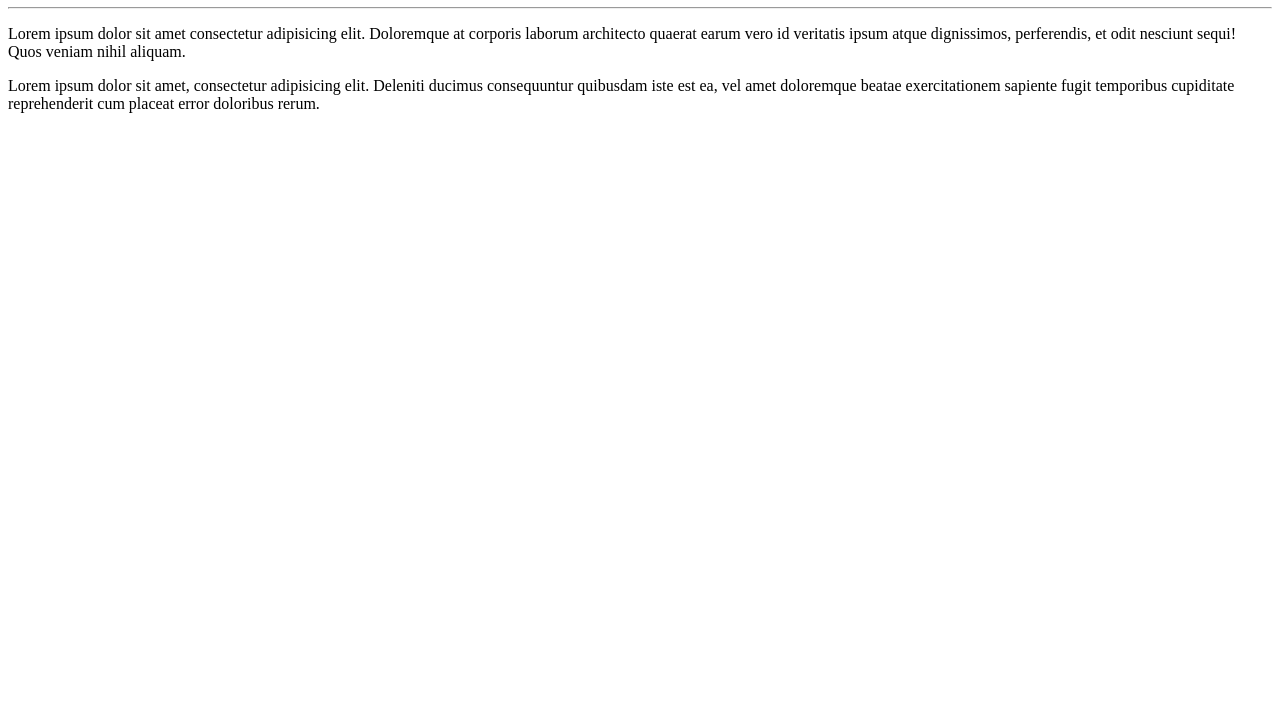
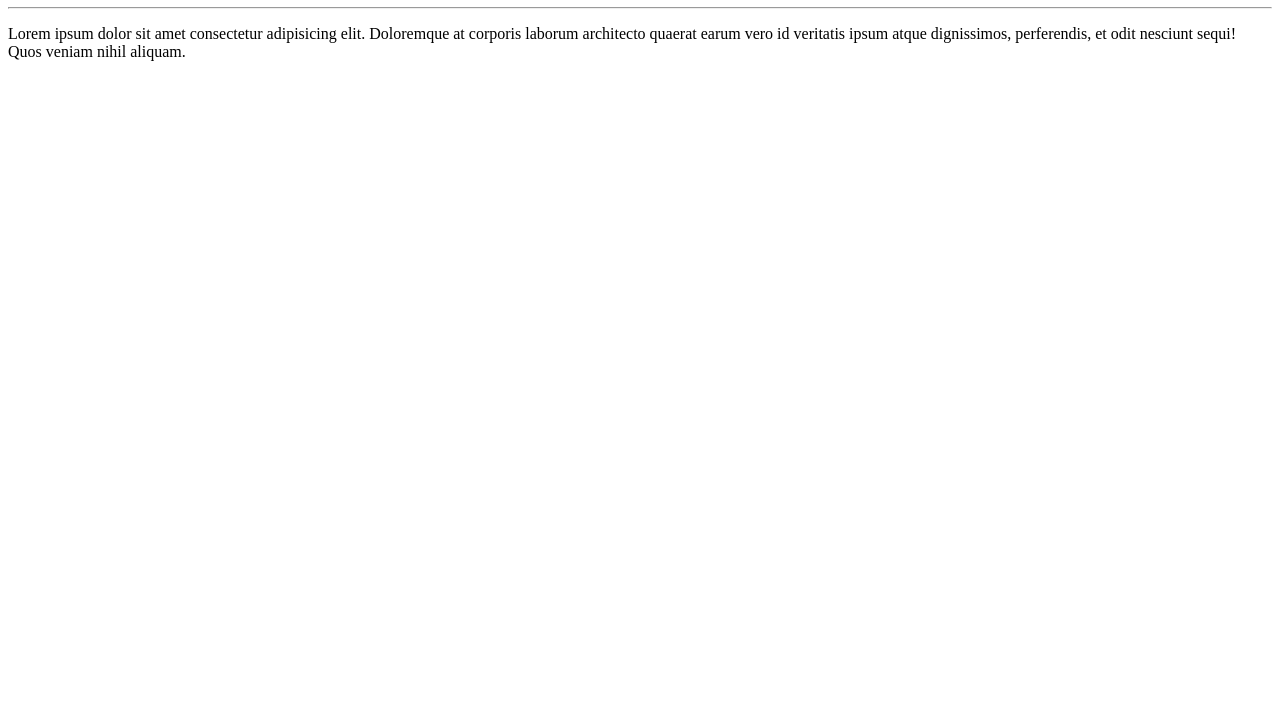
Before and after one commit to EvandroCosta21/Ola-Mundo, a plain HTML site: page site-exemplo/index.html in a window 1280 px wide. Shown: the part 73-800 px from the top of the page. Drawn offline with Linux system fonts and the light colour scheme.

Commit message:
Update index.html

```diff
--- a/site-exemplo/index.html
+++ b/site-exemplo/index.html
@@ -10,6 +10,6 @@
     <hr>
     <p>Lorem ipsum dolor sit amet consectetur adipisicing elit. Doloremque at corporis laborum architecto quaerat earum vero id veritatis ipsum atque dignissimos, perferendis, et odit nesciunt sequi! Quos veniam nihil aliquam.</p>
 
-    <p> Lorem ipsum dolor sit amet, consectetur adipisicing elit. Deleniti ducimus consequuntur quibusdam iste est ea, vel amet doloremque beatae exercitationem sapiente fugit temporibus cupiditate reprehenderit cum placeat error doloribus rerum.</p>
+
 </body>
 </html>
```
